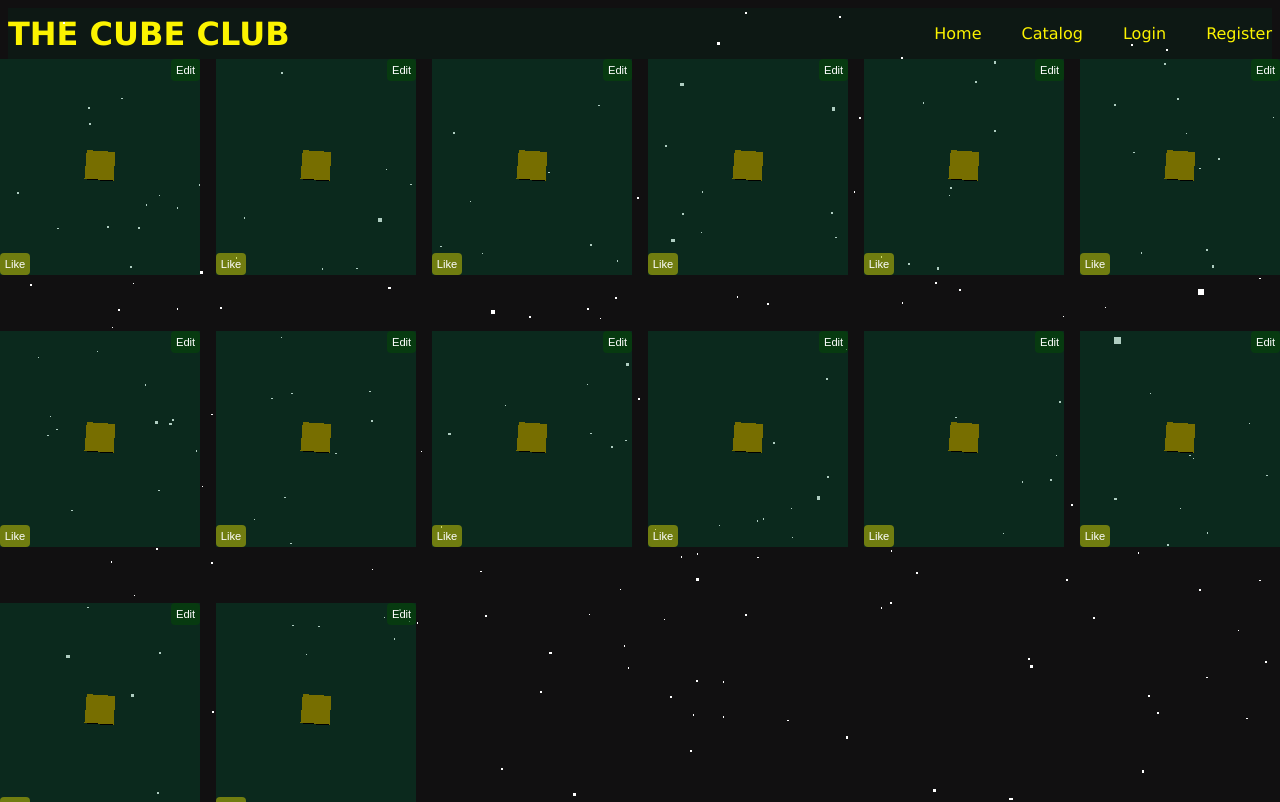
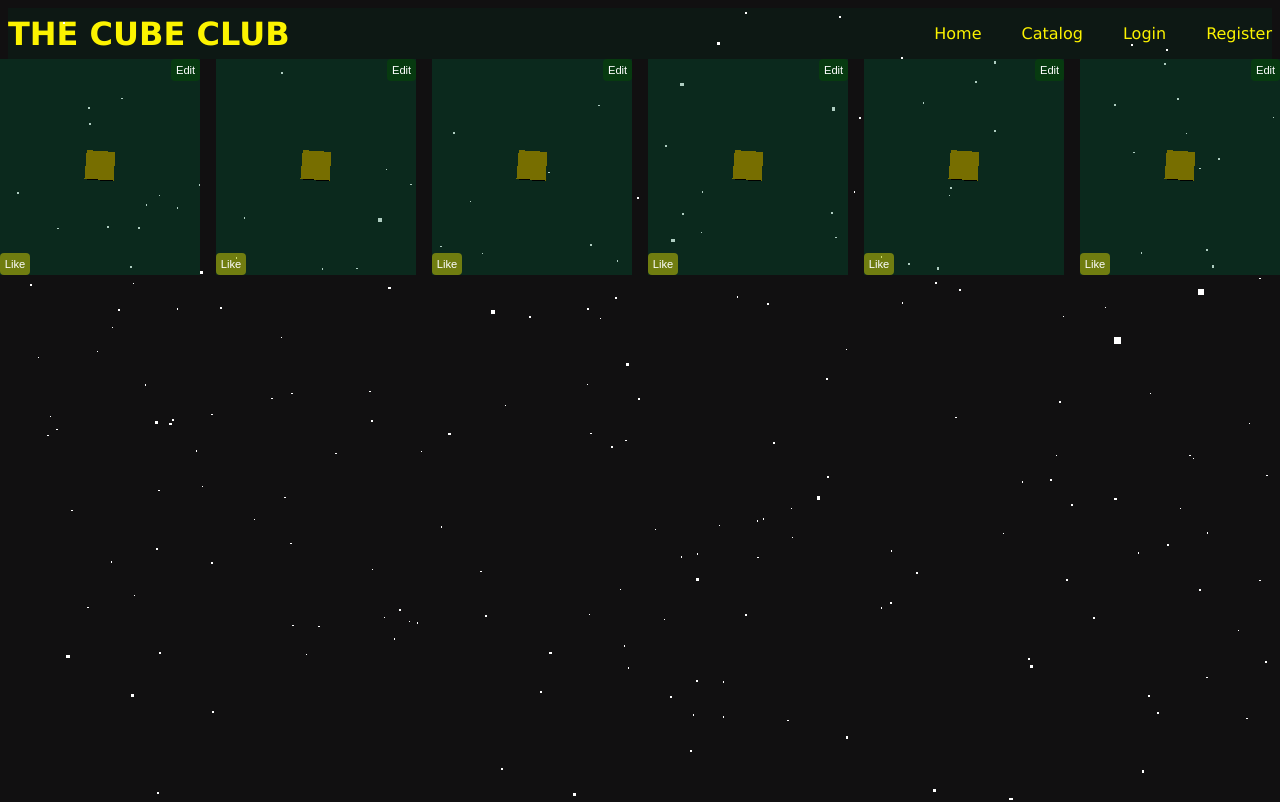
Before and after one commit to Atireg/js-angular, an Angular app: page / in a window 1280 px wide. Shown: the top 802 px of the page. Built offline with nearby package versions, Linux system fonts and the light colour scheme.

Commit message:
add loader

```diff
--- a/src/app/app.component.html
+++ b/src/app/app.component.html
@@ -1,8 +1,8 @@
+<app-header />
 <div class="container">
-  <app-header />
   <main class="main-content">
     <app-particles />
     <app-grid />
-    <app-footer/>
   </main>
 </div>
+<app-footer/>
--- a/src/app/main/grid/grid.component.html
+++ b/src/app/main/grid/grid.component.html
@@ -5,12 +5,4 @@
   <app-cube />
   <app-cube />
   <app-cube />
-  <app-cube />
-  <app-cube />
-  <app-cube />
-  <app-cube />
-  <app-cube />
-  <app-cube />
-  <app-cube />
-  <app-cube />
 </div>
--- a/src/app/main/particles/particles.component.ts
+++ b/src/app/main/particles/particles.component.ts
@@ -28,12 +28,12 @@ export class ParticlesComponent implements OnInit, OnDestroy {
   };
   private clock!: THREE.Clock;
   private previousTime!: number;
+  isLoading = true;
 
-  constructor() { }
+  constructor() {}
 
   ngOnInit(): void {
     this.initializeScene();
-
     this.resizeCanvas();
     this.cursor = {
       x: 0,
--- /dev/null
+++ b/src/app/shared/loader/loader.component.html
@@ -0,0 +1 @@
+<span class="loader"></span>
```
Also changed, not shown: src/app/shared/loader/loader.component.css (added, +25 -0 lines), src/app/shared/loader/loader.component.ts (added, +12 -0 lines).
